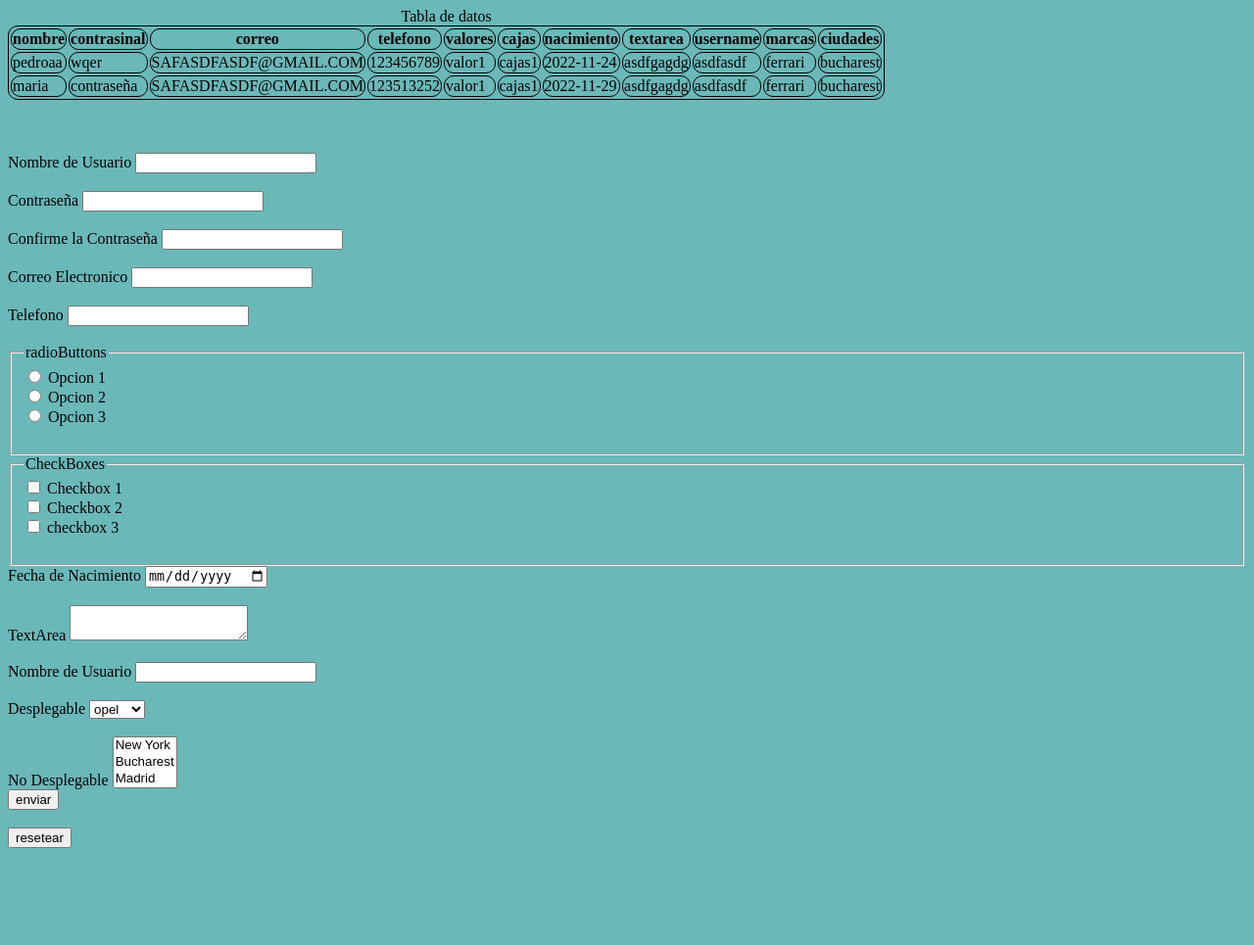
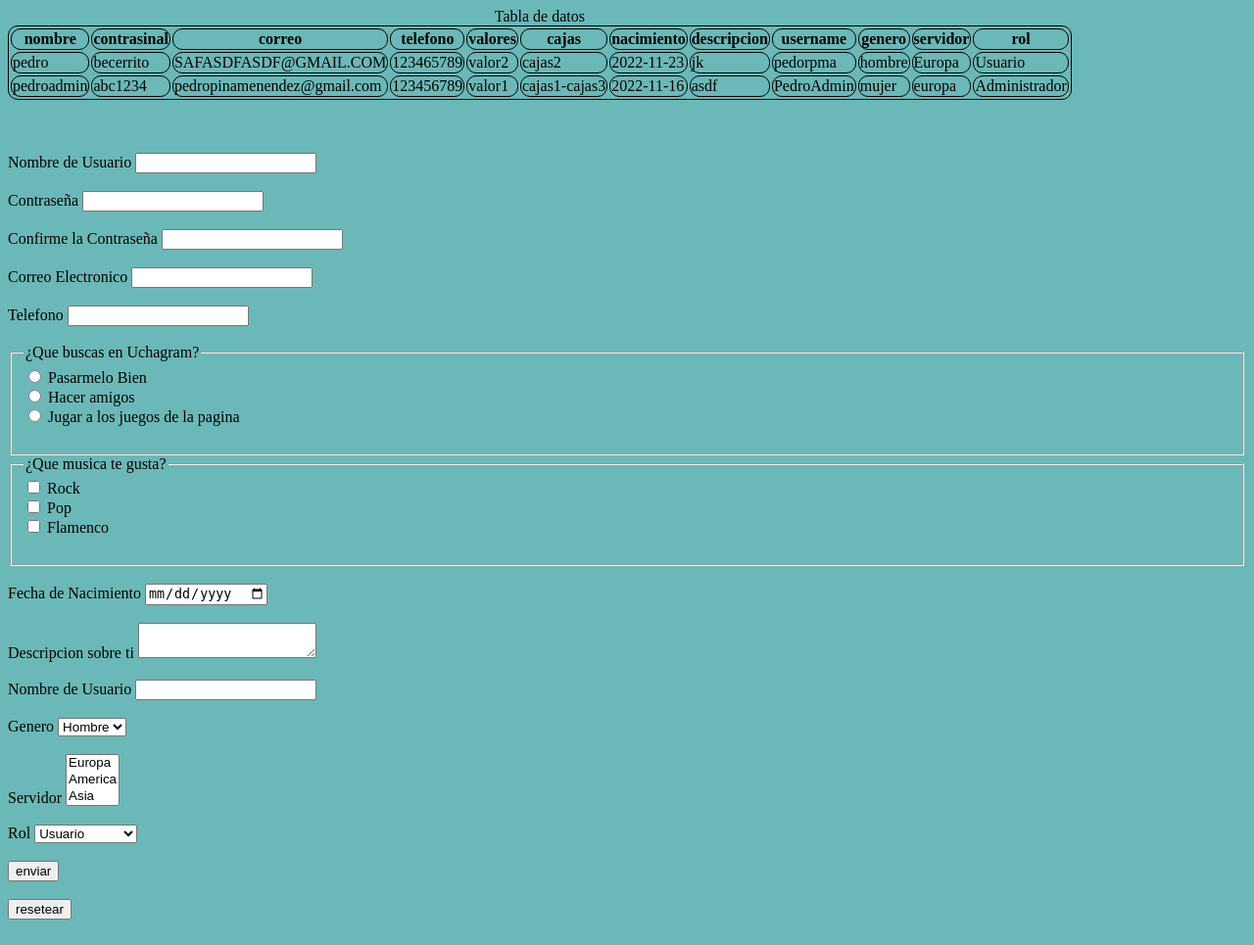
Before and after one commit to PedroPM-775/ProyectoRedSocial, a PHP site: page /usuarios.php in a window 1280 px wide. Shown: the whole page at 98% size. Before the commit the page ends 866 px from the top, so only its background shows below. Run offline with PHP 8.4, Linux system fonts and the light colour scheme.

Commit message:
commit_21_11

```diff
--- a/tablas.csv
+++ b/tablas.csv
@@ -1,3 +1,4 @@
 nombre,contrasinal,correo,telefono,valores,cajas,nacimiento,textarea,username,marcas,ciudades
 pedroaa,wqer,SAFASDFASDF@GMAIL.COM,123456789,valor1,cajas1,2022-11-24,asdfgagdg,asdfasdf,ferrari,bucharest
 maria,contraseña,SAFASDFASDF@GMAIL.COM,123513252,valor1,cajas1,2022-11-29,asdfgagdg,asdfasdf,ferrari,bucharest
+pedro,wqer,josefina@yahoo.com,123456789,valor3,cajas2,2022-11-01,asdf,asdf,ford,newyork-madrid
--- /dev/null
+++ b/usuarios.csv
@@ -0,0 +1,3 @@
+nombre,contrasinal,correo,telefono,valores,cajas,nacimiento,descripcion,username,genero,servidor,rol
+pedro,becerrito,SAFASDFASDF@GMAIL.COM,123465789,valor2,cajas2,2022-11-23,jk,pedorpma,hombre,Europa,Usuario
+pedroadmin,abc1234,pedropinamenendez@gmail.com,123456789,valor1,cajas1-cajas3,2022-11-16,asdf,PedroAdmin,mujer,europa,Administrador
--- a/usuarios.php
+++ b/usuarios.php
@@ -22,7 +22,7 @@
 <body>
         <?php
 
-        $archivo = "tablas.csv";
+        $archivo = "usuarios.csv";
         $datos = array();
 
         //! Funcion para leer el archivo CSV
@@ -77,11 +77,14 @@
                 array_push($errores,"El nombre contiene caracteres no permitidos");
                 }
              }
+             //@ Valores validos para nombre: Pedro, Jose
+             //@ Valores no validos para nombre: adsf41234, "X Æ A-12", @#~adefesio, 8754apepe, o83hara
 
             if(!isset($_POST['contrasinal'])){
             array_push($errores, "contrasinal");
 
             }
+            //@ Cualquier valor es valido como contraseña
             if(!isset($_POST['contrasinalrep'])){
             array_push($errores, "contrasinalrep");
 
@@ -96,6 +99,10 @@
                     array_push($errores, "El formato de email no es correcto");
                 }
             }
+            //@ Valores validos para email: PEPITO@gmail.com, josefina@yahoo.com
+            //@ Valores no validos para email(separados por comas): @jose@josefagmail@.com, 1234@1234987.com.@gmail,
+            //@ Agargfunkel@yahoo@extremecom
+
             if(!isset($_POST['telefono'])){
             array_push($errores, "telefono");
 
@@ -108,11 +115,13 @@
                         array_push($errores, "El formato del telefono no es correcto, solo debe tener numeros");
                 }
             }
+
             else{
                 array_push($errores, "El telefono es del tamaño incorrecto, debe de ser de 9 cifras");
             }
         }
-
+            //@ Valores validos para telefono: 987654321, 654987321
+            //@Valores no validos para telefono: lkandf2ql3jawidf, 89756321868975, gma21i4321qs
             if(!isset($_POST['valores'])){
             array_push($errores, "valores");
 
@@ -126,18 +135,20 @@
             array_push($errores, "nacimiento");
 
             }
-            if(!isset($_POST['textarea'])){
-            array_push($errores, "textarea");
+            if(!isset($_POST['descripcion'])){
+            array_push($errores, "descripcion");
 
             }
 
-            if(isset($_POST['textarea'])){
-                $area = $_POST['textarea'];
+            if(isset($_POST['descripcion'])){
+                $area = $_POST['descripcion'];
                 $areatrim = ltrim($area);
                 if(!preg_match("/^[a-zA-Z]+$/", $areatrim)){
-                array_push($errores, "El textarea contiene caracteres no permitidos");
+                array_push($errores, "La descripcion contiene caracteres no permitidos");
                 }
             }
+            //@ Valores validos para el textarea: jkhwsidfunajekwnalsjkdflkjadfs, hola buenos dias mi nombre es pedro
+            //@ Valores no validos para el textarea: lasfljkqwuoiasjlkfwqoiuzkjlcnvpuian098172349867wd, lansflkjn3987478w, h0la mi nombr3 es p3dr0
 
             if(!isset($_POST['username'])){
             array_push($errores, "username");
@@ -151,17 +162,20 @@
                 }
             }
 
-            if(!isset($_POST['marcas'])){
-            array_push($errores, "marcas");
+              //@ Valores validos para nombre: Pedro, ImVorte
+             //@ Valores no validos para nombre: adsf41234, "X Æ A-12", @#~adefesio, 8754apepe, o83hara
+
+            if(!isset($_POST['genero'])){
+            array_push($errores, "genero");
 
             }
-            if(!isset($_POST['ciudades'])){
-            array_push($errores, "ciudades");
+            if(!isset($_POST['servidor'])){
+            array_push($errores, "servidor");
             }
+            if(!isset($_POST['rol'])){
+                array_push($errores, "rol");
 
-
-
-
+                }
 
     }
         //@ Si no hay errores y se ha enviado, imprime por pantalla un mensaje de todo correcto
@@ -187,7 +201,7 @@
                 $string = $_POST['nacimiento'];
                 $stringtrim = ltrim($string);
                 array_push($introducir, $stringtrim);
-                $area = $_POST['textarea'];
+                $area = $_POST['descripcion'];
                 $areabuena = str_replace('"', "", $area);
                 $areabuenatrim = ltrim($areabuena);
 
@@ -195,9 +209,10 @@
                 $string = $_POST['username'];
                 $stringtrim = ltrim($string);
                 array_push($introducir, $stringtrim);
-                array_push($introducir, $_POST['marcas']);
-                $valoresaa = implode( '-', $_POST['ciudades']);
+                array_push($introducir, $_POST['genero']);
+                $valoresaa = implode( '-', $_POST['servidor']);
                 array_push($introducir, $valoresaa);
+                array_push($introducir, $_POST['rol']);
 
                 array_push($datos, $introducir);
                 escribirCSV($archivo, $datos);
@@ -227,7 +242,7 @@
             ?>
             </table>
             </br>
-                <a href="formulario.php"> Volver al formulario de registro</a>
+                <a href="usuarios.php"> Volver al formulario de registro</a>
             <?php
 
 
@@ -282,7 +297,7 @@
             <br> <br>
 
 
-                    <form name="formulario" action='formulario.php' method="post">
+                    <form name="usuarios" action='usuarios.php' method="post">
                         <label> Nombre de Usuario </label> <input type="text" name="nome" value="<?php if(isset($_POST['nome'])) echo $_POST['nome'] ?>" required/> </br></br>
 
 
@@ -302,20 +317,18 @@
 
 
                         <fieldset>
-                        <legend> radioButtons </legend>
+                        <legend> ¿Que buscas en Uchagram? </legend>
                             <input type="radio" id="valor1" name="valores[]" value="valor1" <?php if(isset($_POST['valores'])&& in_array("valor1", $_POST['valores'])) echo "checked"; ?> >
-                            <label for="valor1">Opcion 1</label><br>
-
-
+                            <label for="valor1">Pasarmelo Bien</label><br>
                             <input type="radio" id="valor2" name="valores[]" value="valor2" <?php if(isset($_POST['valores'])&& in_array("valor2", $_POST['valores'])) echo "checked"; ?>>
-                            <label for="valor2">Opcion 2</label><br>
+                            <label for="valor2">Hacer amigos</label><br>
                             <input type="radio" id="valor3" name="valores[]" value="valor3" <?php if(isset($_POST['valores'])&& in_array("valor3", $_POST['valores'])) echo "checked"; ?> >
-                            <label for="valor3">Opcion 3</label></br></br>
+                            <label for="valor3">Jugar a los juegos de la pagina</label></br></br>
                         </fieldset>
 
 
                         <fieldset>
-                        <legend> CheckBoxes </legend>
+                        <legend> ¿Que musica te gusta? </legend>
                             <input type="checkbox" id="checkbox1" name="cajas[]" value="cajas1"
 
 
@@ -326,7 +339,7 @@
                             >
 
 
-                            <label for="checkbox1"> Checkbox 1</label><br>
+                            <label for="checkbox1"> Rock</label><br>
 
                             <input type="checkbox" id="checkbox2" name="cajas[]" value="cajas2"
                             <?php if(isset($_POST['cajas'])
@@ -334,23 +347,23 @@
 
                             ?>
                             >
-                            <label for="checkbox2"> Checkbox 2</label><br>
+                            <label for="checkbox2"> Pop</label><br>
                             <input type="checkbox" id="checkbox3" name="cajas[]" value="cajas3"
                             <?php if(isset($_POST['cajas'])
                             && in_array("cajas3", $_POST['cajas'])) echo "checked";
 
                             ?>
                             >
-                            <label for="checkbox3"> checkbox 3</label></br></br>
+                            <label for="checkbox3"> Flamenco</label></br></br>
                         </fieldset>
 
 
-
+                        <br>
                         <label> Fecha de Nacimiento </label> <input type="date" name="nacimiento" value="<?php if(isset($_POST['nacimiento'])) echo $_POST['nacimiento'] ?>" required/></br></br>
 
 
 
-                        <label> TextArea </label> <textarea name="textarea" required> <?php if(isset($_POST['textarea'])) echo $_POST['textarea'] ?></textarea></br></br>
+                        <label> Descripcion sobre ti </label> <textarea name="descripcion" required><?php if(isset($_POST['descripcion'])) echo $_POST['descripcion'] ?></textarea></br></br>
 
 
 
@@ -358,22 +371,28 @@
 
 
 
-                        <label for="lang">Desplegable</label>
-                        <select name="marcas" id="lang">
-                            <option value="opel" <?php if(isset($_POST['marcas'])&& strcasecmp("opel", $_POST['marcas'])) echo "selected"; ?>>opel</option>
-                            <option value="ferrari"  <?php if(isset($_POST['marcas'])&& strcasecmp("ferrari", $_POST['marcas'])) echo "selected"; ?>>ferrari</option>
-                            <option value="ford"  <?php if(isset($_POST['marcas'])&& strcasecmp("ford", $_POST['marcas'])) echo "selected"; ?>>ford</option>
-                            <option value="audi"  <?php if(isset($_POST['marcas'])&& strcasecmp("audi", $_POST['marcas'])) echo "selected"; ?>>audi</option>
+                        <label for="lang">Genero</label>
+                        <select name="genero" id="lang">
+                            <option value="hombre" <?php if(isset($_POST['genero'])&& strcasecmp("hombre", $_POST['genero'])) echo "selected"; ?>>Hombre</option>
+                            <option value="mujer"  <?php if(isset($_POST['genero'])&& strcasecmp("mujer", $_POST['genero'])) echo "selected"; ?>>Mujer</option>
+                            <option value="otro"  <?php if(isset($_POST['genero'])&& strcasecmp("otro", $_POST['genero'])) echo "selected"; ?>>Otro</option>
                         </select> </br></br>
 
-                            <label for="lang">No Desplegable</label>
-                        <select name="ciudades[]" multiple="yes" size="3">
+                            <label for="lang">Servidor</label>
+                        <select name="servidor[]" multiple="yes" size="3">
 
-                            <option value="newyork" <?php if(isset($_POST['ciudades'])&& in_array("newyork", $_POST['ciudades'])) echo "selected"; ?>>New York </option>
-                            <option value="bucharest" <?php if(isset($_POST['ciudades'])&& in_array("bucharest", $_POST['ciudades'])) echo "selected"; ?>>Bucharest</option>
-                            <option value="madrid" <?php if(isset($_POST['ciudades'])&& in_array("madrid", $_POST['ciudades'])) echo "selected"; ?>>Madrid</option>
+                            <option value="europa" <?php if(isset($_POST['servidor'])&& in_array("europa", $_POST['servidor'])) echo "selected"; ?>>Europa</option>
+                            <option value="america" <?php if(isset($_POST['servidor'])&& in_array("america", $_POST['servidor'])) echo "selected"; ?>>America</option>
+                            <option value="asia" <?php if(isset($_POST['servidor'])&& in_array("asia", $_POST['servidor'])) echo "selected"; ?>>Asia</option>
 
                         </select> <br />
+                        <br />
+
+                        <label for="lang">Rol</label>
+                        <select name="rol" id="lang">
+                            <option value="Usuario" <?php if(isset($_POST['marcas'])&& strcasecmp("Usuario", $_POST['rol'])) echo "selected"; ?>>Usuario</option>
+                            <option value="Administrador"  <?php if(isset($_POST['marcas'])&& strcasecmp("Administrador", $_POST['rol'])) echo "selected"; ?>>Administrador</option>
+                        </select> </br></br>
 
 
                         <input type="submit" name = 'enviar' value="enviar"/></br></br>
```
Also changed, not shown: formulario.php (+15 -1 lines), login.php (added, +24 -0 lines).
